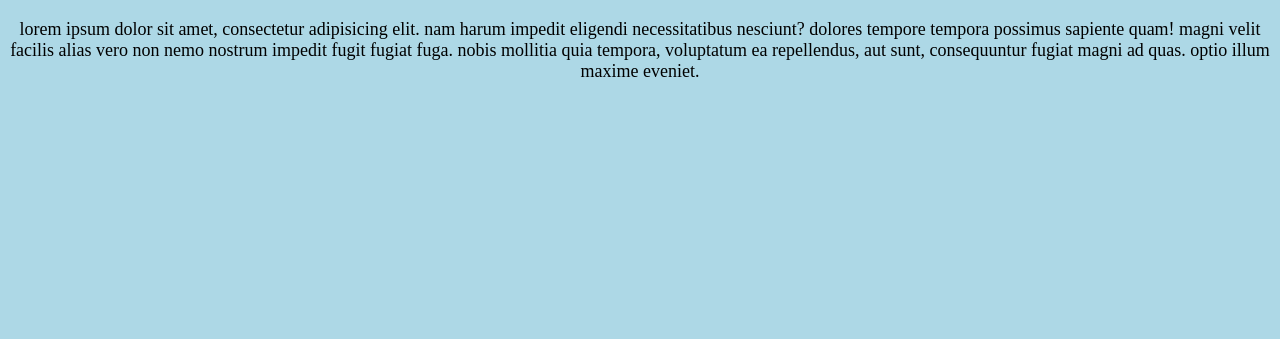
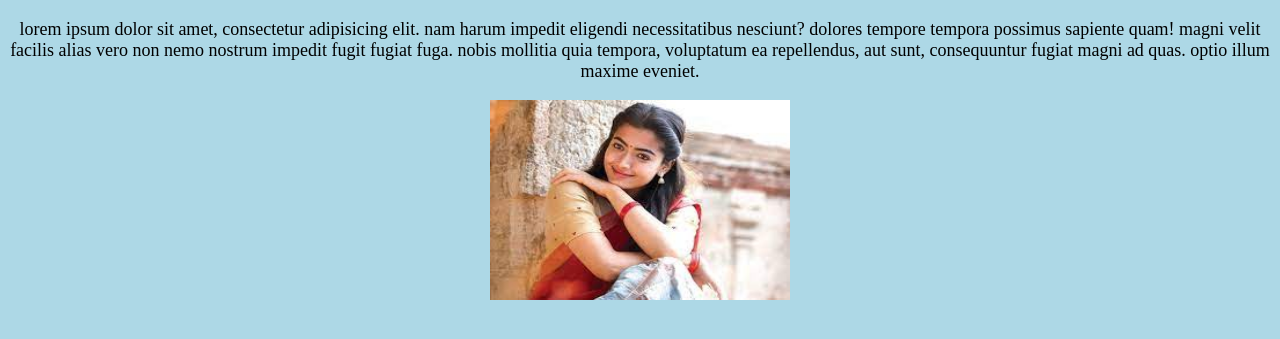
Before and after one commit to rimonhossain12/my-four-repo, a plain HTML site: page index.html in a window 1280 px wide. Shown: the part 83-422 px from the top of the page. Drawn offline with Linux system fonts and the light colour scheme.

Commit message:
one picture added

```diff
--- a/index.html
+++ b/index.html
@@ -10,5 +10,8 @@
 <body>
     <h1>Hello I am Developer</h1>
     <p>Lorem ipsum dolor sit amet, consectetur adipisicing elit. Nam harum impedit eligendi necessitatibus nesciunt? Dolores tempore tempora possimus sapiente quam! Magni velit facilis alias vero non nemo nostrum impedit fugit fugiat fuga. Nobis mollitia quia tempora, voluptatum ea repellendus, aut sunt, consequuntur fugiat magni ad quas. Optio illum maxime eveniet.</p>
+    <div id="div1">
+        <img src="images/download.jpg" alt="">
+    </div>
 </body>
 </html>
--- a/style.css
+++ b/style.css
@@ -17,3 +17,12 @@ p{
     font-size: 18px;
     text-transform: lowercase;
 }
+img{
+    height: 200px;
+    width: 300px;
+    margin: 0 auto;
+}
+#div1{
+
+    text-align: center;
+}
```
